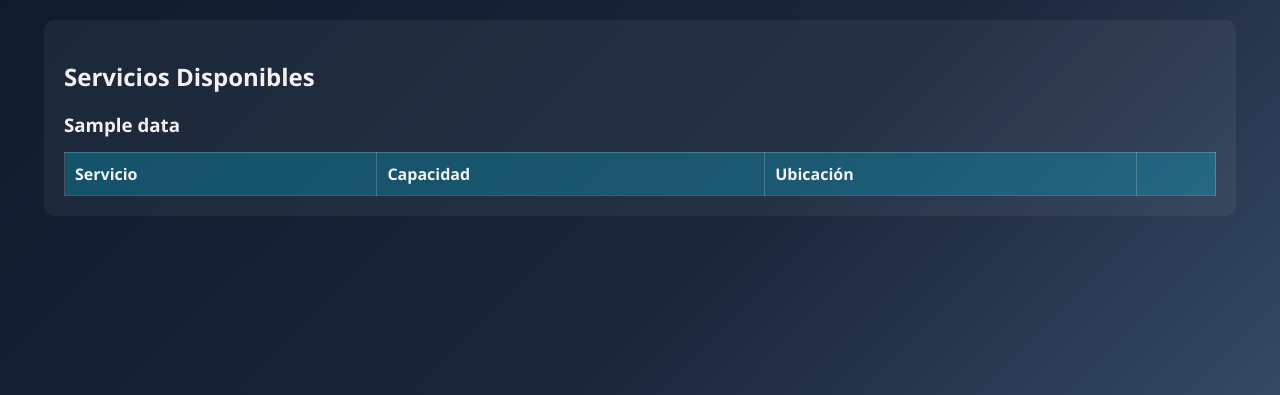
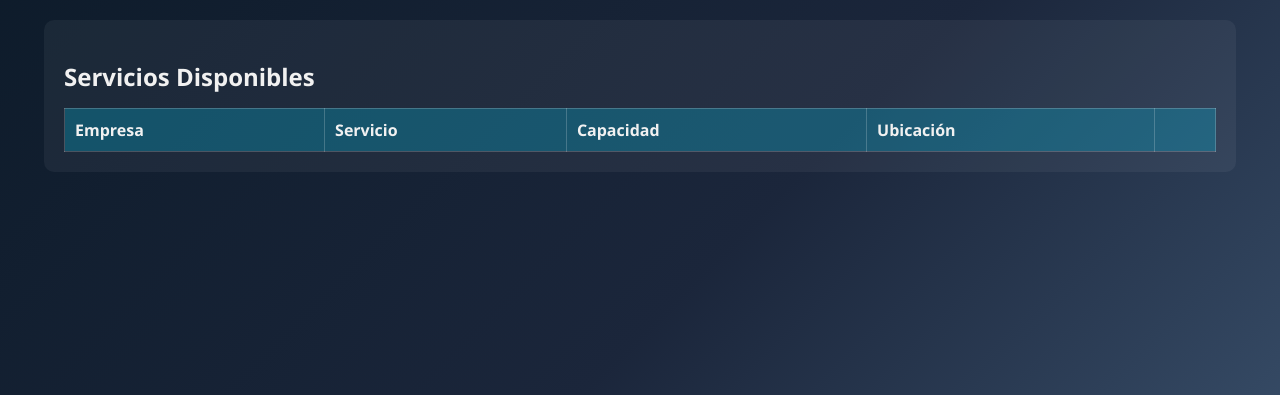
Before and after one commit to crhistopher09ponce04-art/Window-Shopping, a Flask app: template templates/detalle_servicios.html in a window 1280 px wide. Shown: the part 65-460 px from the top of the page. Run offline with Flask 3, Linux system fonts and the light colour scheme; the template is opened without the code that fills it: most values are stand-ins (such as "Sample title", 1, 10 or a date in 2020); lists and menus that the app fills with data are empty.

Commit message:
Update detalle_servicios.html

```diff
--- a/templates/detalle_servicios.html
+++ b/templates/detalle_servicios.html
@@ -2,30 +2,34 @@
 {% block content %}
 <h2>{{ t("Servicios Disponibles","Available Services","可用服務") }}</h2>
 
-{% for c in data %}
-<h3>{{ c.nombre }}</h3>
+{% if data %}
 <table>
     <tr>
+        <th>{{ t("Empresa","Company","公司") }}</th>
         <th>{{ t("Servicio","Service","服務") }}</th>
         <th>{{ t("Capacidad","Capacity","容量") }}</th>
-  <th>{{ t("Ubicación","Location","地點") }}</th>
+        <th>{{ t("Ubicación","Location","位置") }}</th>
         <th></th>
     </tr>
-{% for it in c.items if it.tipo=='servicio' %}
+    {% for comp in data %}
+        {% for it in comp.items if it.tipo == "servicio" %}
         <tr>
+            <td><a href="{{ url_for('empresa', slug=comp.slug) }}">{{ comp.nombre }}</a></td>
             <td>{{ it.servicio }}</td>
             <td>{{ it.capacidad }}</td>
             <td>{{ it.ubicacion }}</td>
             <td>
                 <form method="post" action="{{ url_for('cart_add') }}">
-        <input type="hidden" name="empresa" value="{{ c.nombre }}">
+                    <input type="hidden" name="empresa" value="{{ comp.nombre }}">
                     <input type="hidden" name="servicio" value="{{ it.servicio }}">
                     <button class="table-btn add-btn">{{ t("Agregar","Add","加入") }}</button>
                 </form>
             </td>
         </tr>
         {% endfor %}
+    {% endfor %}
 </table>
-{% endfor %}
-
+{% else %}
+<p><em>{{ t("No hay servicios registrados.","No services registered.","目前沒有可用的服務") }}</em></p>
+{% endif %}
 {% endblock %}
```
Lines whose indentation alone changed are shown as unchanged.
